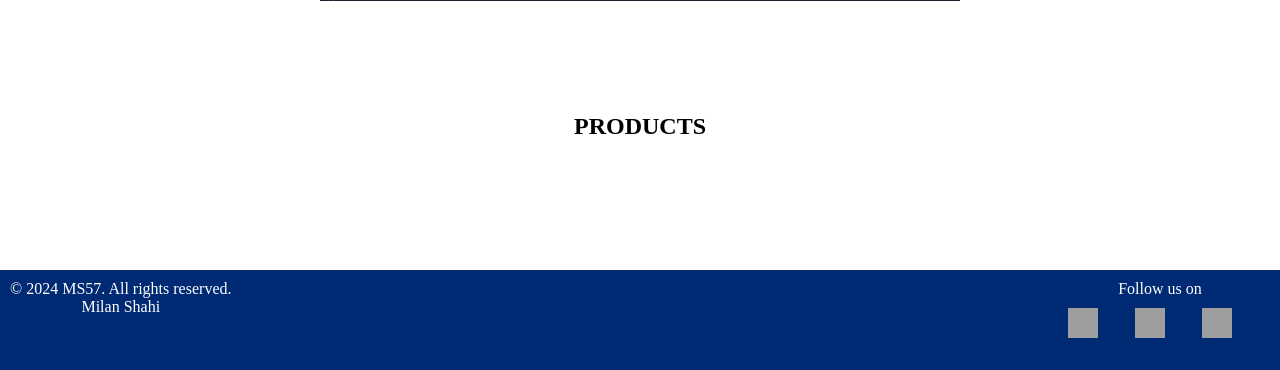
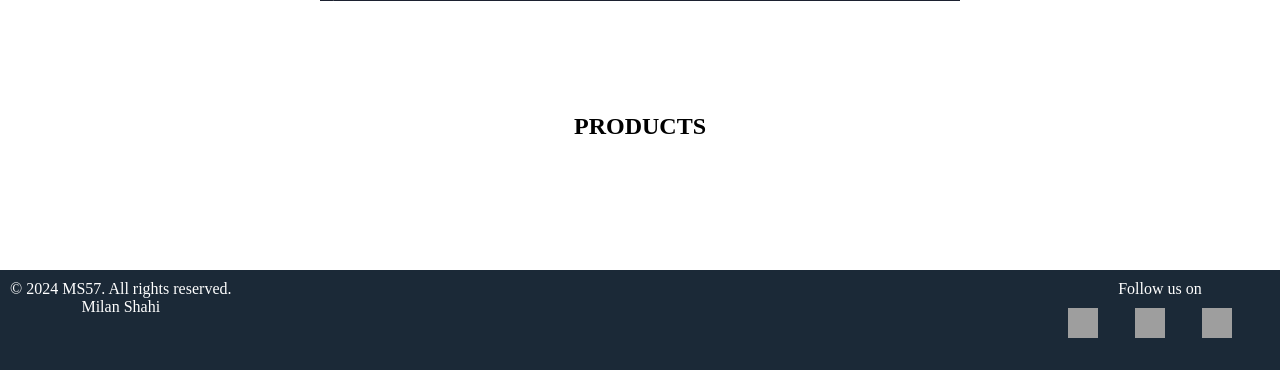
Before and after one commit to milanshahi57/nepstore, a Django app: page / in a window 1280 px wide. Shown: the part 492-862 px from the top of the page. Run offline with Django 5.2, Linux system fonts and the light colour scheme; data that the repository does not hold is empty; grey boxes are pictures that could not be loaded.

Commit message:
footer bg color change

```diff
--- a/nepmart/static/css/navbar.css
+++ b/nepmart/static/css/navbar.css
@@ -95,7 +95,7 @@ nav {
 .footer {
   height: 100px;
   width: 100vw;
-  background-color: #002a73;
+  background-color: rgb(27, 41, 55);
   display: flex;
   justify-content: space-between;
   color: white;
```
